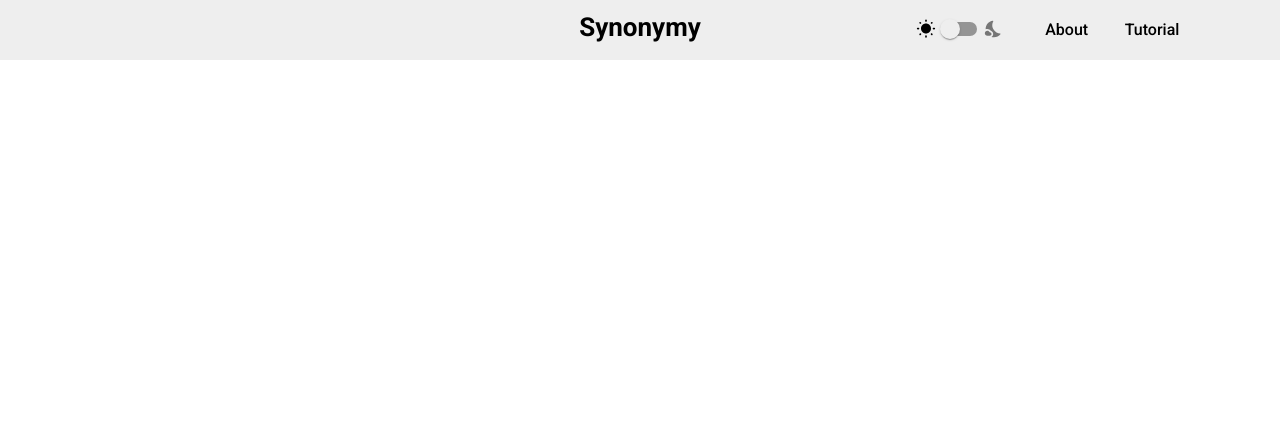
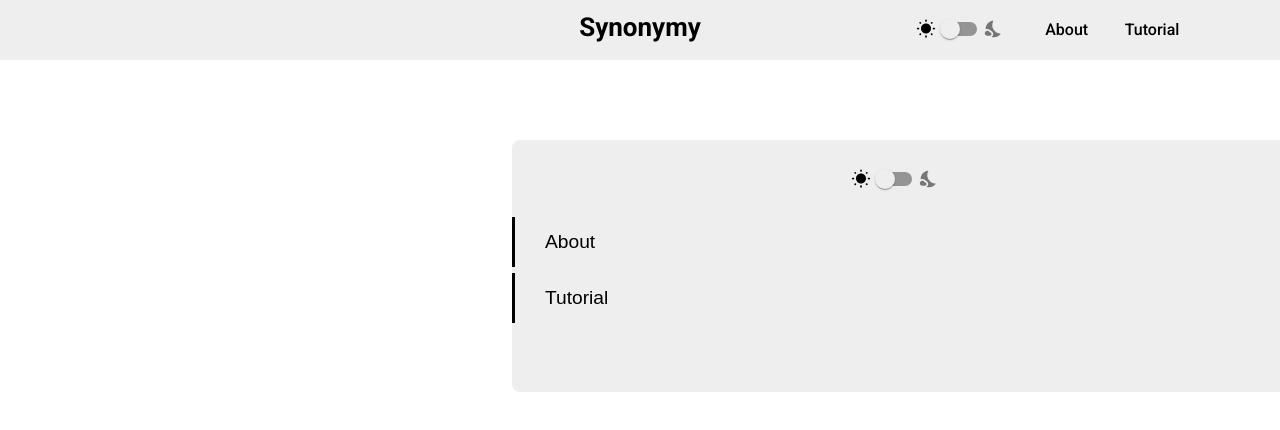
Before and after one commit to omerdemirkan/synonymy, a React (Create React App) app in the folder front-end/: page / in a window 1280 px wide. Shown: the top 430 px of the page. Built offline with nearby package versions, Linux system fonts and the light colour scheme.

Commit message:
Create barbones sidedrawer

```diff
--- a/front-end/src/App.css
+++ b/front-end/src/App.css
@@ -1,3 +1,4 @@
 .App {
   font-family: 'Roboto', sans-serif;
+  transition: 0.3s linear;
 }
--- /dev/null
+++ b/front-end/src/components/Backdrop/Backdrop.js
@@ -0,0 +1,10 @@
+import React from 'react';
+import classes from './Backdrop.module.css';
+
+export default function Backdrop(props) {
+    return <div
+    className={classes.Backdrop}
+    style={!props.show ? {display: 'none'} : null}>
+
+    </div>
+}
--- /dev/null
+++ b/front-end/src/components/Backdrop/Backdrop.module.css
@@ -0,0 +1,9 @@
+.Backdrop {
+    width: 100vw;
+    height: 100vh;
+    position: absolute;
+    top: 0;
+    left: 0;
+    z-index: 5;
+    background-color: red;
+}
--- /dev/null
+++ b/front-end/src/components/SideDrawer/SideDrawer.js
@@ -0,0 +1,37 @@
+import React from 'react';
+import classes from './SideDrawer.module.css'
+import DarkModeSwitch from '../../components/UI/DarkModeSwitch/DarkModeSwitch';
+import { connect } from 'react-redux';
+
+function SideDrawer(props) {
+    return <div className={classes.SideDrawer}
+    style={{
+        backgroundColor: props.pallete.navbar,
+        color: props.pallete.navbarText
+    }}>
+        <span className={classes.Switch}>
+            <DarkModeSwitch/>
+        </span>
+        <ul className={classes.ListBox}>
+
+            <li className={classes.ListItem}>
+                <button className={classes.ListButton} style={{color: props.pallete.navbarText, borderColor: props.pallete.navbarText}}>
+                    About
+                </button>
+            </li>
+            <li className={classes.ListItem}>
+                <button className={classes.ListButton} style={{color: props.pallete.navbarText, borderColor: props.pallete.navbarText}}>
+                    Tutorial
+                </button>
+            </li>
+        </ul>
+    </div>
+}
+
+const mapStateToProps = state => {
+    return {
+        pallete: state.pallete.pallete
+    }
+}
+
+export default connect(mapStateToProps)(SideDrawer);
--- /dev/null
+++ b/front-end/src/components/SideDrawer/SideDrawer.module.css
@@ -0,0 +1,36 @@
+.SideDrawer {
+    position: absolute;
+    right: 0;
+    top: calc(60px + 10vh);
+    /* transform: translate(100%); */
+    padding: 20px 0 50px;
+    width: 60vw;
+    z-index: 8;
+    border-top-left-radius: .5rem;
+    border-bottom-left-radius: .5rem;
+}
+
+.ListBox {
+    list-style: none;
+    padding-inline-start: 0;
+}
+
+.Switch {
+    display: inline-block;
+    margin-left: calc(50% - 50px);
+}
+
+.ListButton {
+    height: 50px;
+    width: 100%;
+    box-sizing: border-box;
+    text-align: start;
+
+    border-style: solid;
+    border-width: 0 0 0 3px;
+    background-color: transparent;
+
+    margin: 3px 0;
+    padding-left: 30px;
+    font-size: 1.2rem;
+}
--- a/front-end/src/containers/Navbar/Navbar.js
+++ b/front-end/src/containers/Navbar/Navbar.js
@@ -2,11 +2,12 @@ import React, { useState } from 'react';
 import classes from './Navbar.module.css';
 import { connect } from 'react-redux';
 import DarkModeSwitch from '../../components/UI/DarkModeSwitch/DarkModeSwitch';
+import SideDrawer from '../../components/SideDrawer/SideDrawer';
+import Backdrop from '../../components/Backdrop/Backdrop';
 
 const Navbar = props => {
     // Determines whether or not the side-drawer is open, also affects
     const [showSideDrawer, setShowSideDrawer] = useState(false);
-
 
     return <nav className={classes.Navbar}
     style={{
@@ -15,6 +16,8 @@ const Navbar = props => {
     }}
     >
         <h2 className={classes.Logo}>Synonymy</h2>
+
+        {/* Desktop */}
         <ul className={classes.ListBox}>
 
             <li>
@@ -24,9 +27,12 @@ const Navbar = props => {
             <li className={classes.ListItem}>About</li>
             <li className={classes.ListItem}>Tutorial</li>
         </ul>
+
+        {/* Mobile */}
+        <SideDrawer/>
+        <Backdrop/>
     </nav>
 }
-
 
 const mapStateToProps = state => {
     return {
--- a/front-end/src/containers/Navbar/Navbar.module.css
+++ b/front-end/src/containers/Navbar/Navbar.module.css
@@ -41,7 +41,7 @@
     opacity: .8;
 }
 
-@media (max-width: 1200px) and (min-width: 500px) {
+@media (max-width: 1200px) {
     .Logo {
         margin: 0;
         transform: none;
@@ -50,3 +50,9 @@
         left: 10vw;
     }
 }
+
+@media (max-width: 768px) {
+    .ListBox {
+        display: none;
+    }
+}
```
Also changed, not shown: front-end/src/App.js (+5 -7 lines).
